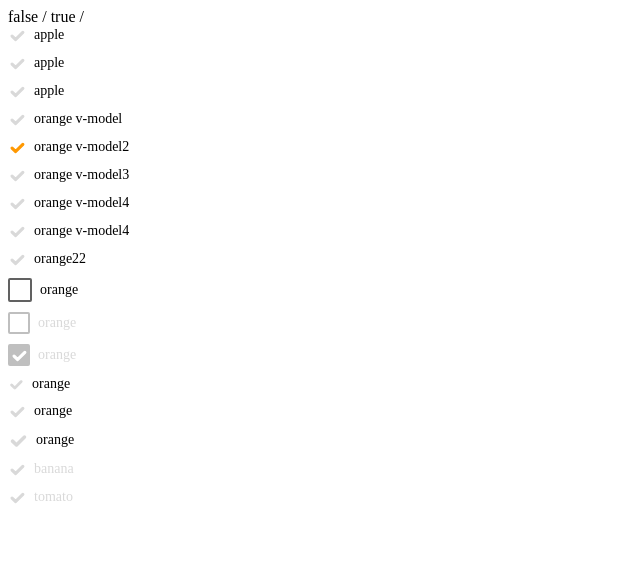
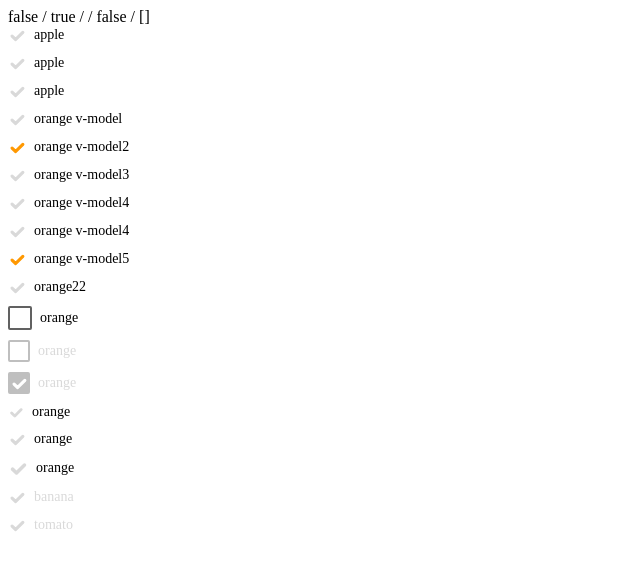
Before and after one commit to katanazero86/edge-checkbox-next, a Vue app: page / in a window 1280 px wide. Shown: the top 570 px of the page, without its empty margins (0-640 px from the left). Built offline with nearby package versions, Linux system fonts and the light colour scheme.

Commit message:
[체크박스 컴포넌트] npm repository 에 출시할.. 컴포넌트 제작중..

```diff
--- a/src/App.vue
+++ b/src/App.vue
@@ -18,7 +18,7 @@
 </script>
 
 <template>
-  {{isChecked}} / {{isChecked2}} / {{isChecked3}}
+  {{isChecked}} / {{isChecked2}} / {{isChecked3}} / {{isChecked4}} / {{isChecked5}}
   <EdgeCheckbox option="apple" color="primary" @change="handleChange"/>
   <EdgeCheckbox option="apple" color="secondary" @change="handleChange"/>
   <EdgeCheckbox option="apple" color="red" @change="handleChange"/>
@@ -30,8 +30,7 @@
   <EdgeCheckbox option="orange v-model4" color="primary" v-model="isChecked4"/>
   <EdgeCheckbox option="orange v-model4" color="primary" v-model="isChecked4"/>
 
-<!--  <EdgeCheckbox option="orange v-model3" value="하이루" color="orange" v-model:modelCheckedArray="isChecked3"/>-->
-<!--  <EdgeCheckbox option="orange v-model3" value="방가웡" color="orange" v-model:modelCheckedArray="isChecked3"/>-->
+  <EdgeCheckbox option="orange v-model5" value="하이루" color="orange" v-model="isChecked5"/>
   <EdgeCheckbox option="orange22" color="orange" checked @change="handleChange"/>
 
   <EdgeCheckbox option="orange" color="orange" @change="handleChange" border size="lg"/>
--- a/src/components/EdgeCheckbox/EdgeCheckbox.vue
+++ b/src/components/EdgeCheckbox/EdgeCheckbox.vue
@@ -132,8 +132,16 @@
     const handleCheckboxChange = (e: Event) => {
         e.stopPropagation();
         emit('change', e.target.checked, e.target.value, e.target);
-        emit('update:modelValue', e.target.checked);
-//         if(typeof props.modelValue === 'boolean')
+
+        if(Array.isArray(props.modelValue)) {
+            if(e.target.checked) {
+                emit('update:modelValue', [...props.modelValue, e.target.value]);
+            } else {
+                emit('update:modelValue', [...props.modelValue.filter(value => value !== e.target.value)]);
+            }
+        } else {
+            emit('update:modelValue', e.target.checked);
+        }
     }
 
 </script>
```
